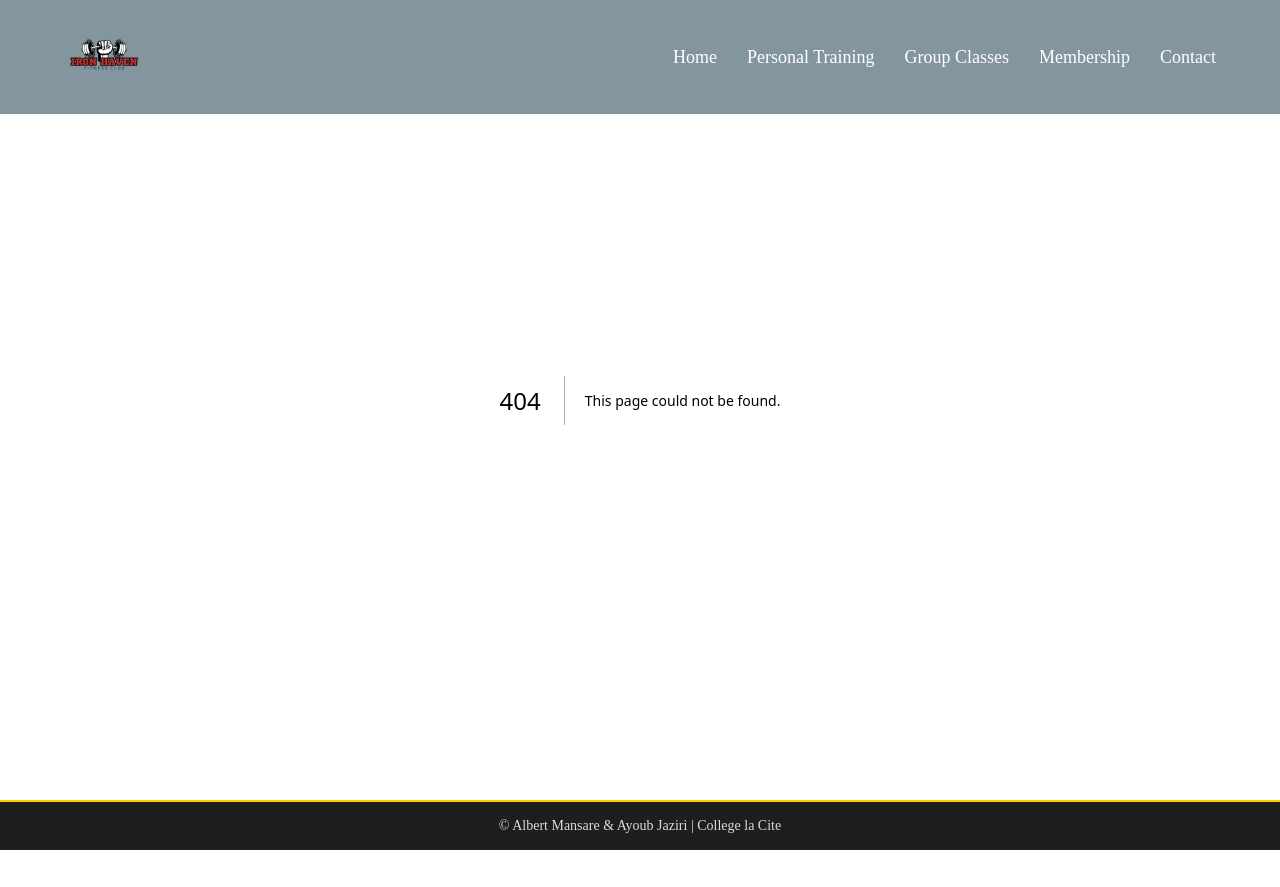
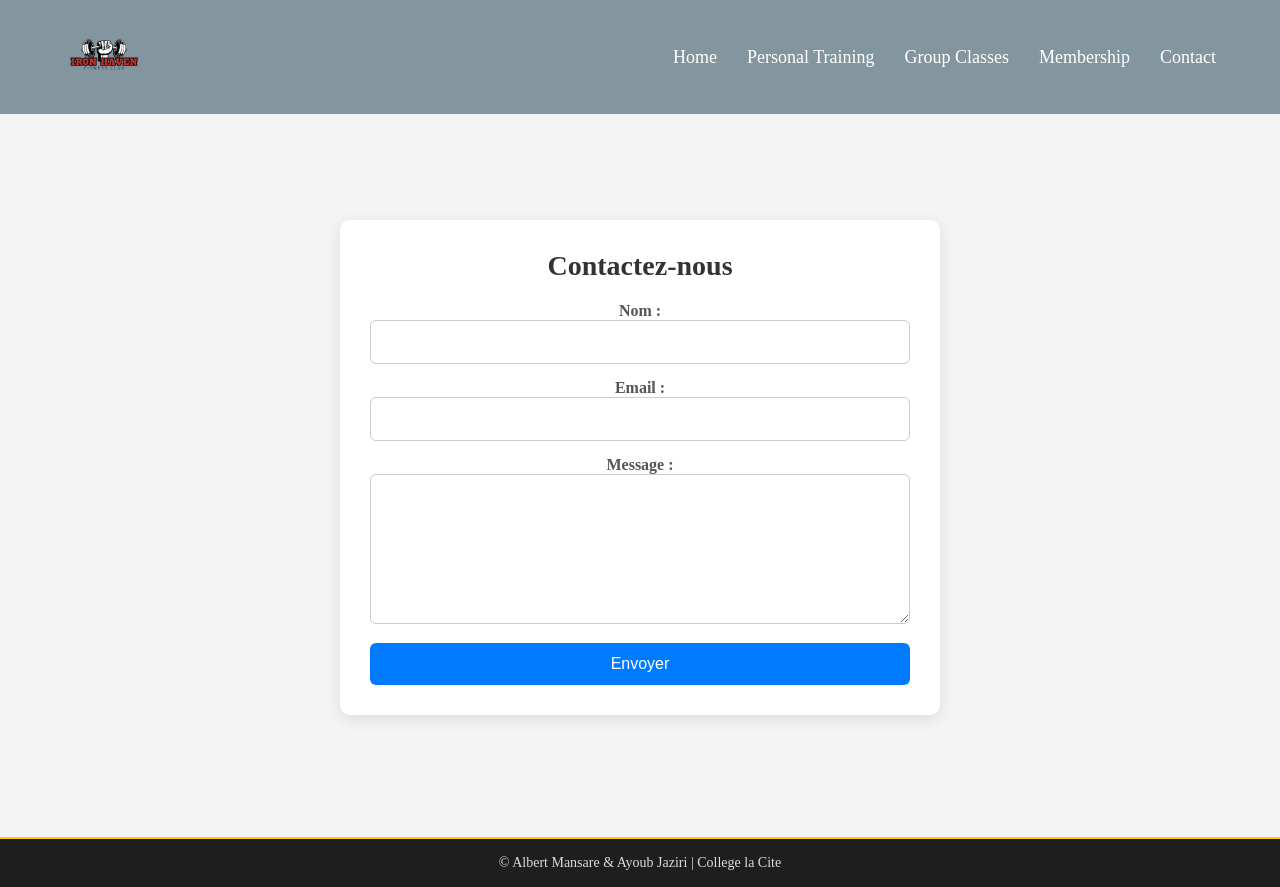
Before and after one commit to amansare3/Projet_UA1_Webavanc-, a Next.js app: page /contact in a window 1280 px wide. Before the commit this address had no page. Before the commit the page ends 850 px from the top, so only its background shows below. Built offline with nearby package versions, Linux system fonts and the light colour scheme.

Commit message:
contact page

```diff
--- /dev/null
+++ b/app/contact/page.jsx
@@ -0,0 +1,10 @@
+import Contact from "@/components/Contact";
+
+export default function ContactPage() {
+  return (
+    <div>
+      <h1>Contact Page</h1>
+      <Contact />
+    </div>
+  );
+}
--- /dev/null
+++ b/components/Contact.jsx
@@ -0,0 +1,109 @@
+"use client";
+
+import React, { useState } from "react";
+import styles from "./Contact.module.css";
+
+const Contact = () => {
+  const [formData, setFormData] = useState({
+    name: "",
+    email: "",
+    message: "",
+  });
+
+  const [errors, setErrors] = useState({
+    name: "",
+    email: "",
+    message: "",
+  });
+
+  const handleChange = (e) => {
+    const { name, value } = e.target;
+    setFormData({ ...formData, [name]: value });
+  };
+
+  const validateForm = () => {
+    const newErrors = {};
+    let formIsValid = true;
+
+    if (!formData.name) {
+      newErrors.name = "Le nom est requis.";
+      formIsValid = false;
+    }
+
+    const emailPattern = /^[a-zA-Z0-9._%+-]+@[a-zA-Z0-9.-]+\.[a-zA-Z]{2,}$/;
+    if (!formData.email || !emailPattern.test(formData.email)) {
+      newErrors.email = "L'email est requis et doit être valide.";
+      formIsValid = false;
+    }
+
+    if (!formData.message) {
+      newErrors.message = "Le message est requis.";
+      formIsValid = false;
+    }
+
+    setErrors(newErrors);
+    return formIsValid;
+  };
+
+  const handleSubmit = (e) => {
+    e.preventDefault();
+
+    if (validateForm()) {
+      alert("Message envoyé avec succès!");
+      console.log("Données du formulaire:", formData);
+      setFormData({
+        name: "",
+        email: "",
+        message: "",
+      });
+    }
+  };
+
+  return (
+    <div className={styles.contactFormWrapper}>
+      <div className={styles.contactForm}>
+        <h2>Contactez-nous</h2>
+        <form onSubmit={handleSubmit}>
+          <div>
+            <label htmlFor="name">Nom :</label>
+            <input
+              type="text"
+              id="name"
+              name="name"
+              value={formData.name}
+              onChange={handleChange}
+            />
+            {errors.name && <span className={styles.error}>{errors.name}</span>}
+          </div>
+
+          <div>
+            <label htmlFor="email">Email :</label>
+            <input
+              type="email"
+              id="email"
+              name="email"
+              value={formData.email}
+              onChange={handleChange}
+            />
+            {errors.email && <span className={styles.error}>{errors.email}</span>}
+          </div>
+
+          <div>
+            <label htmlFor="message">Message :</label>
+            <textarea
+              id="message"
+              name="message"
+              value={formData.message}
+              onChange={handleChange}
+            ></textarea>
+            {errors.message && <span className={styles.error}>{errors.message}</span>}
+          </div>
+
+          <button type="submit">Envoyer</button>
+        </form>
+      </div>
+    </div>
+  );
+};
+
+export default Contact;
--- /dev/null
+++ b/components/Contact.module.css
@@ -0,0 +1,105 @@
+.contactFormWrapper {
+  display: flex;
+  justify-content: center;
+  align-items: center;
+  height: 100vh;
+  background-color: #f4f4f4;
+  padding-top: 60px;
+  margin: 0;
+}
+
+.contactForm {
+  max-width: 600px;
+  width: 100%;
+  padding: 30px;
+  background-color: white;
+  border-radius: 10px;
+  box-shadow: 0 4px 16px rgba(0, 0, 0, 0.1);
+  text-align: center;
+  box-sizing: border-box;
+}
+
+.contactForm h2 {
+  font-size: 28px;
+  margin-bottom: 20px;
+  color: #333;
+  font-weight: 600;
+}
+
+.contactForm form {
+  display: flex;
+  flex-direction: column;
+  gap: 15px;
+}
+
+.contactForm label {
+  font-weight: bold;
+  color: #555;
+  text-align: left;
+  margin-bottom: 5px;
+}
+
+.contactForm input,
+.contactForm textarea {
+  padding: 12px;
+  font-size: 16px;
+  border: 1px solid #ccc;
+  border-radius: 6px;
+  width: 100%;
+  box-sizing: border-box;
+  transition: border-color 0.3s ease-in-out;
+}
+
+.contactForm input:focus,
+.contactForm textarea:focus {
+  border-color: #007bff;
+  outline: none;
+  box-shadow: 0 0 8px rgba(0, 123, 255, 0.3);
+}
+
+.contactForm textarea {
+  min-height: 150px;
+  resize: vertical;
+}
+
+.contactForm button {
+  padding: 12px 20px;
+  background-color: #007bff;
+  color: white;
+  border: none;
+  border-radius: 6px;
+  font-size: 16px;
+  cursor: pointer;
+  transition: background-color 0.3s ease-in-out;
+  width: 100%;
+}
+
+.contactForm button:hover {
+  background-color: #0056b3;
+}
+
+.error {
+  color: red;
+  font-size: 12px;
+  margin-top: 5px;
+  text-align: left;
+}
+
+@media (max-width: 768px) {
+  .contactForm {
+    padding: 20px;
+  }
+
+  .contactForm h2 {
+    font-size: 24px;
+  }
+
+  .contactForm input,
+  .contactForm textarea {
+    font-size: 14px;
+  }
+
+  .contactForm button {
+    font-size: 14px;
+  }
+}
--- a/components/Header.jsx
+++ b/components/Header.jsx
@@ -24,7 +24,7 @@ export default function Header() {
         <Link href="/personaltraining">Personal Training</Link>
         <Link href="/">Group Classes</Link>
         <Link href="/">Membership</Link>
-        <Link href="/">Contact</Link>
+        <Link href="/contact">Contact</Link>
       </nav>
     </header>
   );
```
